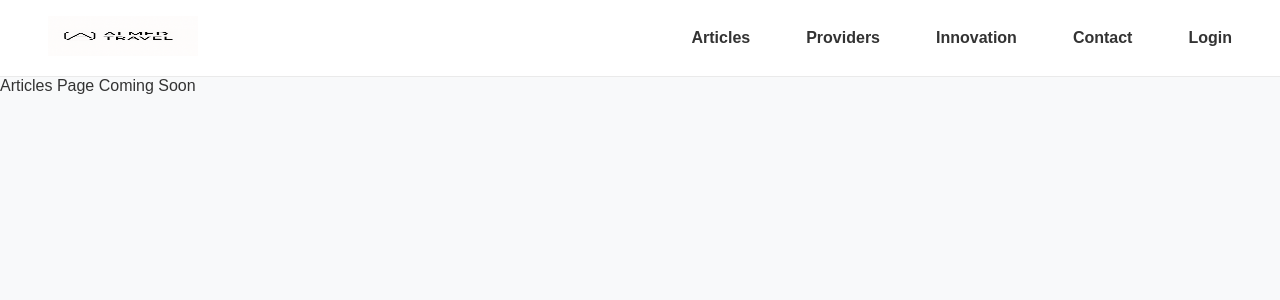
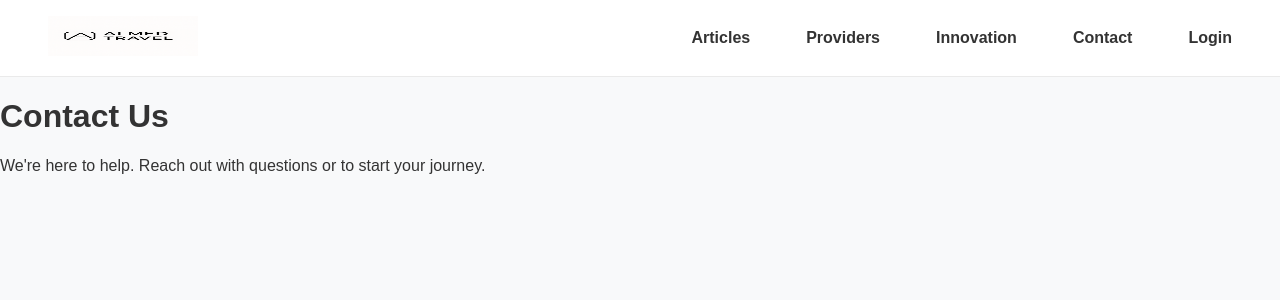
Before and after one commit to Lakewiew20000/Ai-med-travel, a Next.js app: page /contact in a window 1280 px wide. Shown: the top 300 px of the page. Built offline with nearby package versions, Linux system fonts and the light colour scheme.

Commit message:
Update contact.js

```diff
--- a/pages/contact.js
+++ b/pages/contact.js
@@ -1,3 +1,8 @@
-export default function ContactPage() {
-  return <div>Articles Page Coming Soon</div>;
+export default function Contact() {
+  return (
+    <div>
+      <h1>Contact Us</h1>
+      <p>We're here to help. Reach out with questions or to start your journey.</p>
+    </div>
+  );
 }
```
